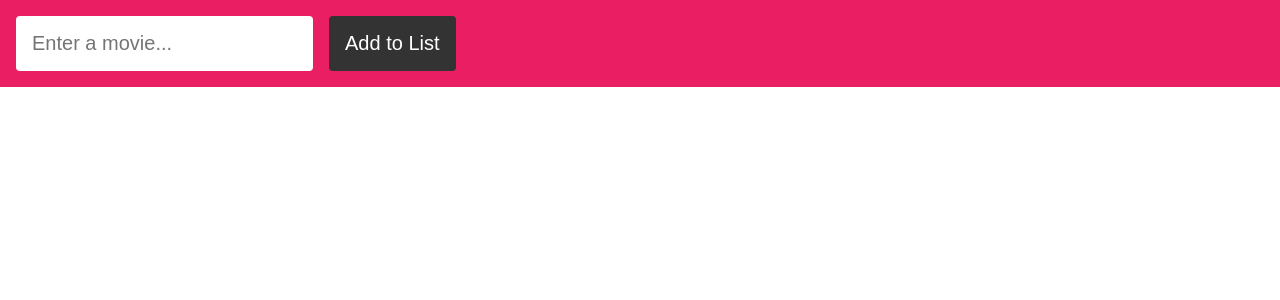
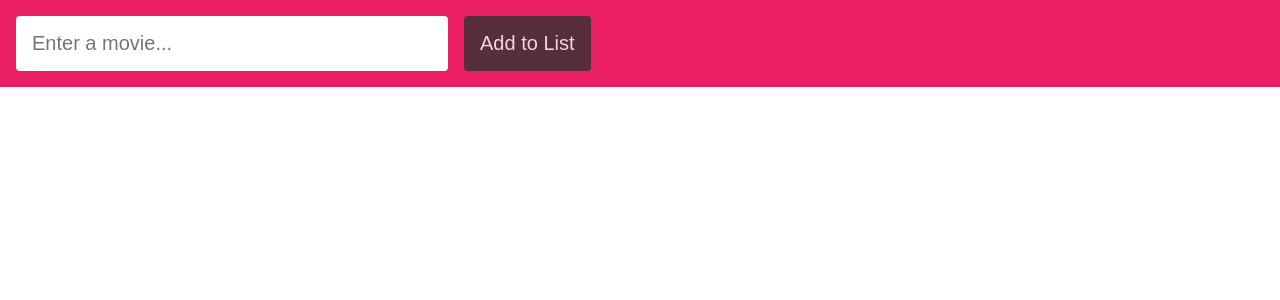
Before and after one commit to alowenthal/my-fav-movies, a React (Create React App) app: page / in a window 1280 px wide. Shown: the top 300 px of the page. Built offline with nearby package versions, Linux system fonts and the light colour scheme.

Commit message:
Cleanup & “Beginning of Favorite Actors Logic”

```diff
--- a/public/index.html
+++ b/public/index.html
@@ -7,7 +7,7 @@
     <meta name="theme-color" content="#000000" />
     <meta
       name="description"
-      content="Web site created using create-react-app"
+      content="Choose your favorite movies of all-time!"
     />
     <link rel="apple-touch-icon" href="%PUBLIC_URL%/logo192.png" />
     <!--
@@ -24,7 +24,7 @@
       work correctly both with client-side routing and a non-root public URL.
       Learn how to configure a non-root public URL by running `npm run build`.
     -->
-    <title>React App</title>
+    <title>My Favorite Movies</title>
   </head>
   <body>
     <noscript>You need to enable JavaScript to run this app.</noscript>
--- a/src/App.js
+++ b/src/App.js
@@ -13,10 +13,14 @@ function App() {
                 const movieInfo = {
                     title: data.Title,
                     id: data.imdbID,
-                    poster: data.Poster
+                    poster: data.Poster,
+                    actors: data.Actors.split(", ")
                 };
 
                 setList((prevState) => [...prevState, movieInfo]);
+                setActors((prevState) =>
+                    tallyActors(prevState, movieInfo.actors)
+                );
             });
     }
 
@@ -33,8 +37,24 @@ function App() {
         setList([...myList]);
     }
 
+    function tallyActors(currentActors, newActors) {
+        const newCurrentActors = [...currentActors];
+
+        newActors.forEach((actor) => {
+            const actorInfo = {
+                actor,
+                tally: 1
+            };
+
+            newCurrentActors.push(actorInfo);
+        });
+
+        return newCurrentActors;
+    }
+
     const [query, setQuery] = useState("");
     const [myList, setList] = useState([]);
+    const [actors, setActors] = useState([]);
 
     return (
         <div className="App">
--- a/src/components/Button.js
+++ b/src/components/Button.js
@@ -2,7 +2,7 @@ import React from "react";
 import styled from "styled-components";
 import PropTypes from "prop-types";
 
-function Button({ text, func, bgColor, textColor, query }) {
+function Button({ text, func, bgColor, textColor, query, isDisabled }) {
     const Btn = styled.button`
         background: ${bgColor};
         color: ${textColor};
@@ -10,10 +10,15 @@ function Button({ text, func, bgColor, textColor, query }) {
         border-radius: 4px;
         border: none;
         font-size: 20px;
+        opacity: ${isDisabled ? "0.8" : "1"};
+
+        &:hover {
+            cursor: ${isDisabled ? "auto" : "pointer"};
+        }
     `;
 
     return (
-        <Btn onClick={() => func(query)} type="button">
+        <Btn onClick={() => func(query)} type="button" disabled={isDisabled}>
             {text}
         </Btn>
     );
@@ -24,7 +29,8 @@ Button.propTypes = {
     bgColor: PropTypes.string,
     textColor: PropTypes.string,
     func: PropTypes.func,
-    query: PropTypes.string
+    query: PropTypes.string,
+    isDisabled: PropTypes.bool
 };
 
 export default Button;
--- a/src/components/MovieList.js
+++ b/src/components/MovieList.js
@@ -8,11 +8,11 @@ const MovieListUL = styled.ul`
 `;
 
 const Movie = styled.li`
-    display: flex;
-    flex-flow: row wrap;
-    justify-content: space-between;
     padding: 1rem;
     border-bottom: 1px solid #f1f1f1;
+    display: grid;
+    grid-template-columns: 40px 100px auto 200px;
+    align-items: center;
 
     img {
         max-height: 100px;
@@ -25,9 +25,13 @@ function MovieList({ list, removeMovie }) {
             {list.map((movie, index) => {
                 return (
                     <Movie key={`movie--${movie.id}`}>
-                        <span>{index + 1}</span>
-                        <img src={movie.poster} alt={`${movie.title} Poster`} />
-                        {movie.title}
+                        <span className="movie__position">{index + 1}</span>
+                        <img
+                            className="movie__poster"
+                            src={movie.poster}
+                            alt={`${movie.title} Poster`}
+                        />
+                        <span className="movie__title">{movie.title}</span>
                         <button
                             onClick={() => removeMovie(movie.id)}
                             type="button"
--- a/src/components/MovieSearch.js
+++ b/src/components/MovieSearch.js
@@ -16,6 +16,7 @@ const SearchInput = styled.input`
     border: none;
     border-radius: 4px;
     margin-right: 1rem;
+    width: 400px;
 `;
 
 function MovieSearch({ query, setQuery, addMovie }) {
@@ -26,6 +27,7 @@ function MovieSearch({ query, setQuery, addMovie }) {
                 name="username"
                 type="text"
                 placeholder="Enter a movie..."
+                data-lpignore="true"
             />
             <Button
                 text="Add to List"
@@ -33,6 +35,7 @@ function MovieSearch({ query, setQuery, addMovie }) {
                 query={query}
                 bgColor="#333333"
                 textColor="#FFFFFF"
+                isDisabled={query === ""}
             />
         </Header>
     );
```
